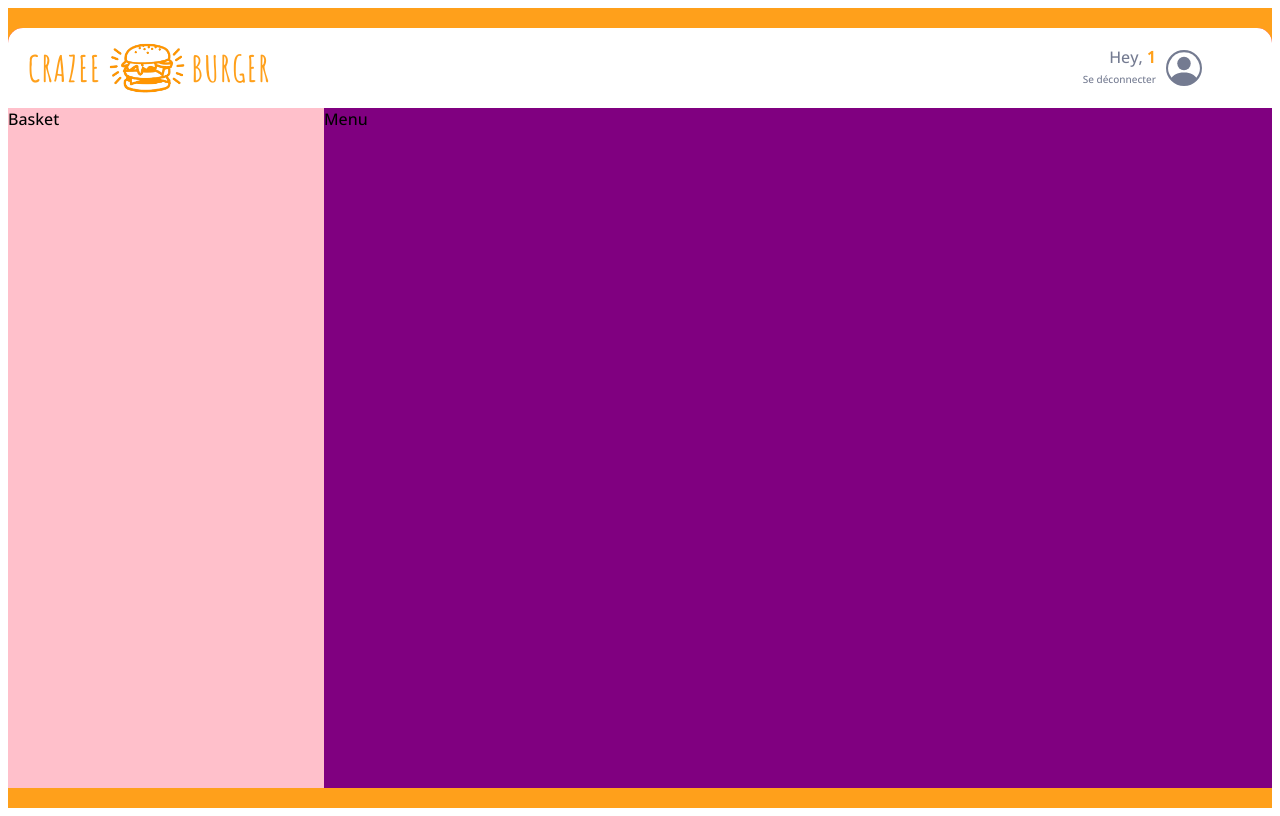
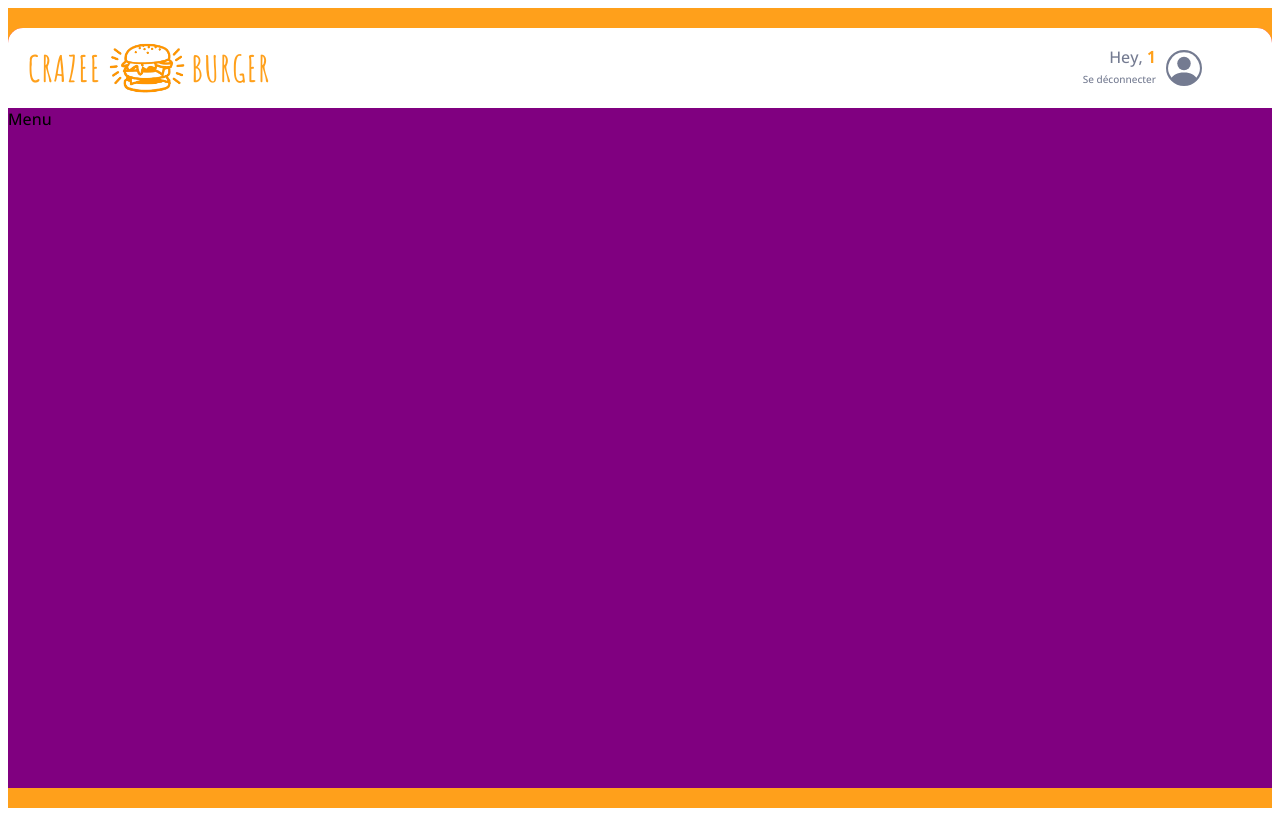
Before and after one commit to kailam-ada/crazee-burger2, a React (Vite) app: page /order/1 in a window 1280 px wide. Built offline with nearby package versions, Linux system fonts and the light colour scheme.

Commit message:
💡 F05: ORDER > MAIN > Prepare code for <Basket/>

```diff
--- a/src/components/pages/order/Main/Main.jsx
+++ b/src/components/pages/order/Main/Main.jsx
@@ -5,7 +5,7 @@ import Menu from "./Menu";
 export default function Main() {
   return (
     <MainStyled className="main">
-      <div className="basket">Basket</div>
+      {/* <div className="basket">Basket</div> */}
       <Menu />
     </MainStyled>
   );
@@ -19,9 +19,11 @@ const MainStyled = styled.div`
   border-bottom-right-radius: ${theme.borderRadius.extraRound};
 
   display: grid;
-  grid-template-columns: 25% 1fr;
+  /* This code will be used later for Basket
+  grid-template-columns: 25% 1fr; */
+  grid-template-columns: 1fr;
 
-  .basket {
+  /* .basket {
     background: pink;
-  }
+  } */
 `;
```
